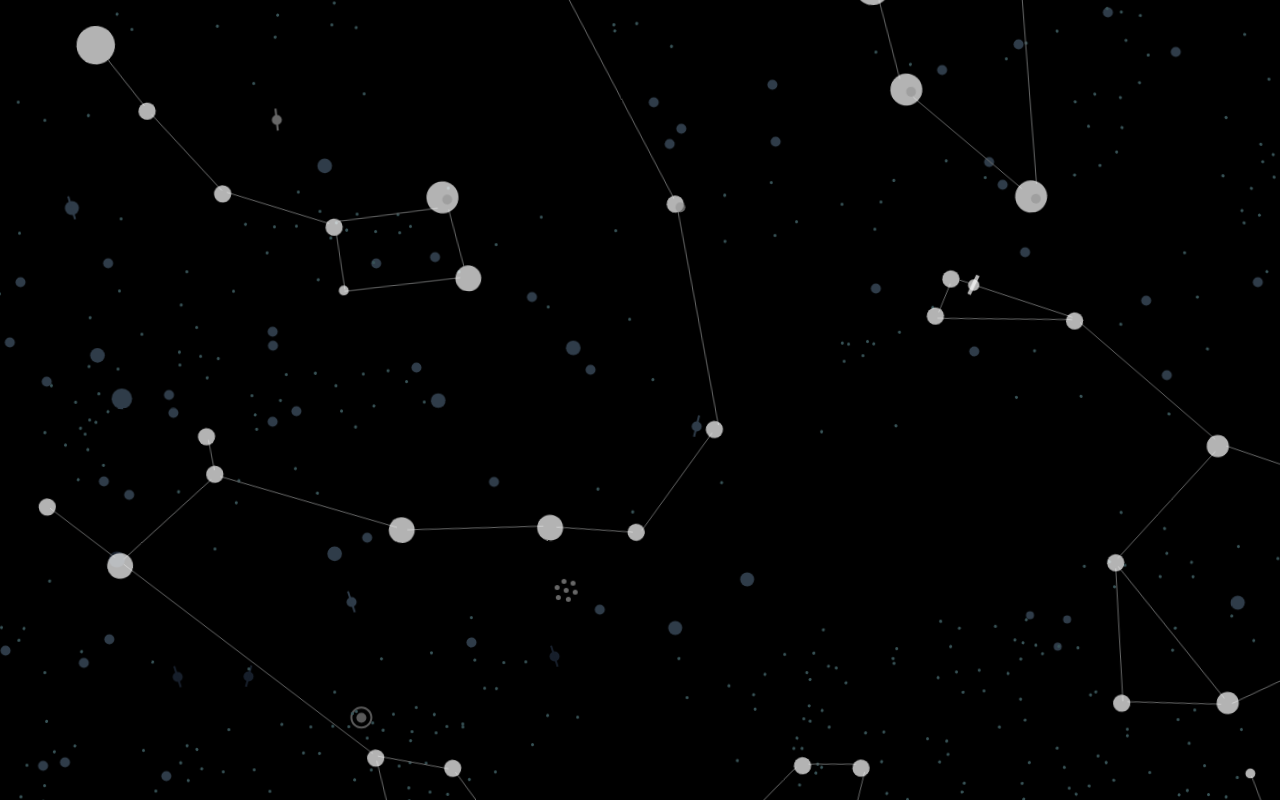
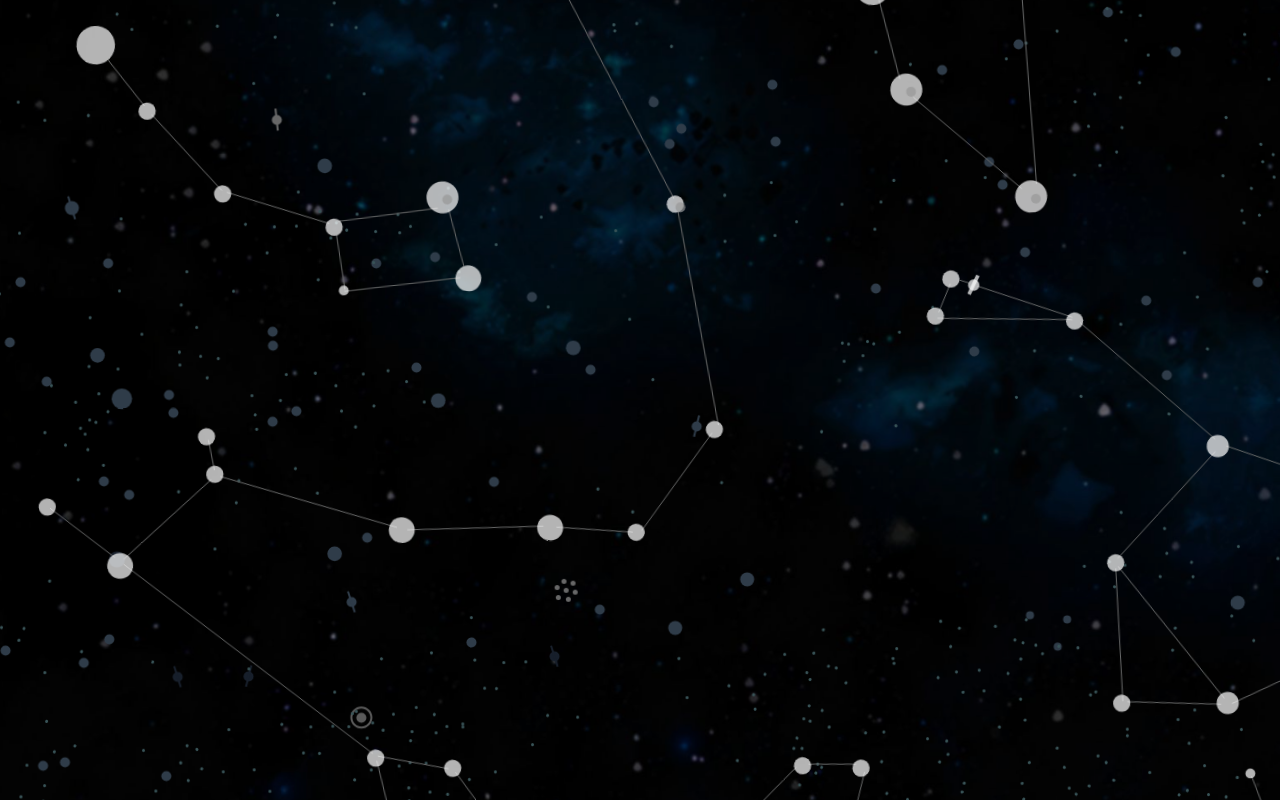
Before and after one commit to tgmf/polaris, a plain HTML site: page index.html in a window 1280 px wide. Drawn offline with Linux system fonts and the light colour scheme.

Commit message:
fix wrong image src

```diff
--- a/index.html
+++ b/index.html
@@ -72,7 +72,7 @@
 
 <div id="anchor">
 
-  <img id="stars" class="layer" src="stars_.jpg"
+  <img id="stars" class="layer" src="stars.jpg"
        onerror="this.style.display='none'">
 
   <img id="layer5" class="layer" src="layer5.svg">
```
